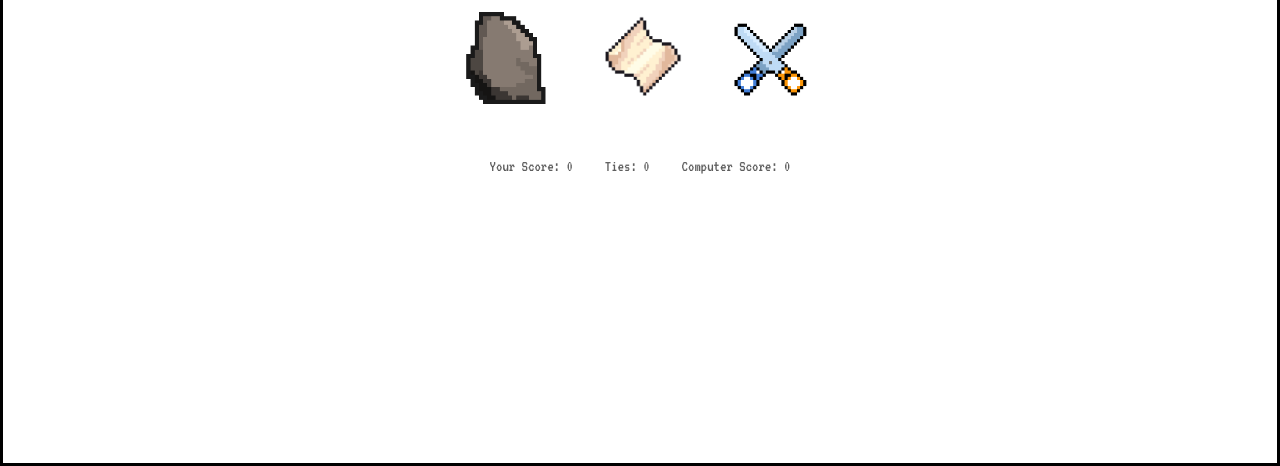
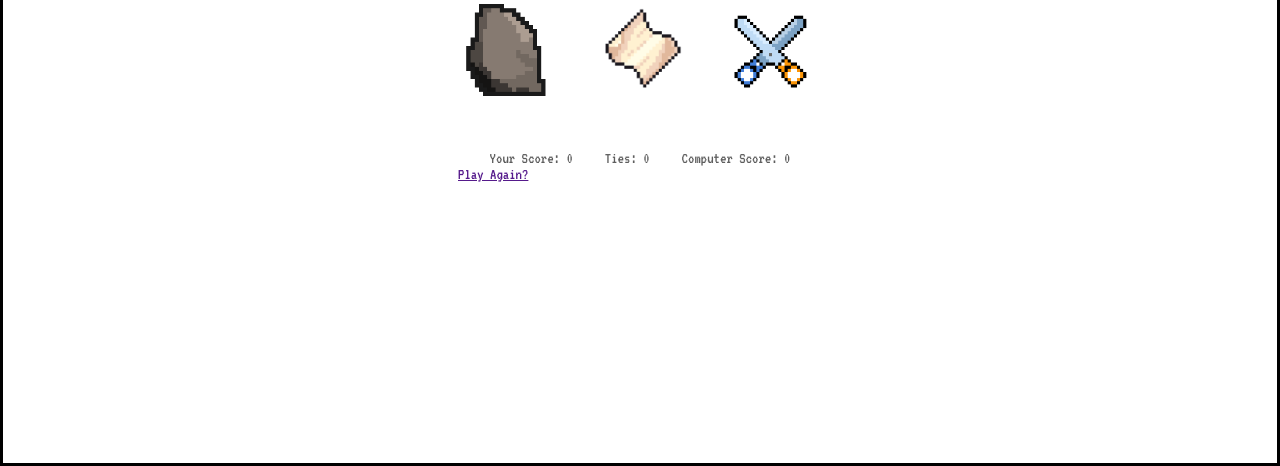
Before and after one commit to emosra/my-odin-projects, a plain HTML site: page rock-paper-scissors/index.html in a window 1280 px wide. Shown: the part 334-800 px from the top of the page. Drawn offline with Linux system fonts and the light colour scheme.

Commit message:
Add play again button

```diff
--- a/rock-paper-scissors/index.html
+++ b/rock-paper-scissors/index.html
@@ -27,6 +27,8 @@
         <p>Computer Score: <span class="computer-score score">0</span></p>
     </div>
 
+    <a href="" class="play-again">Play Again?</a>
+
     </div>
 
     <footer>
```
